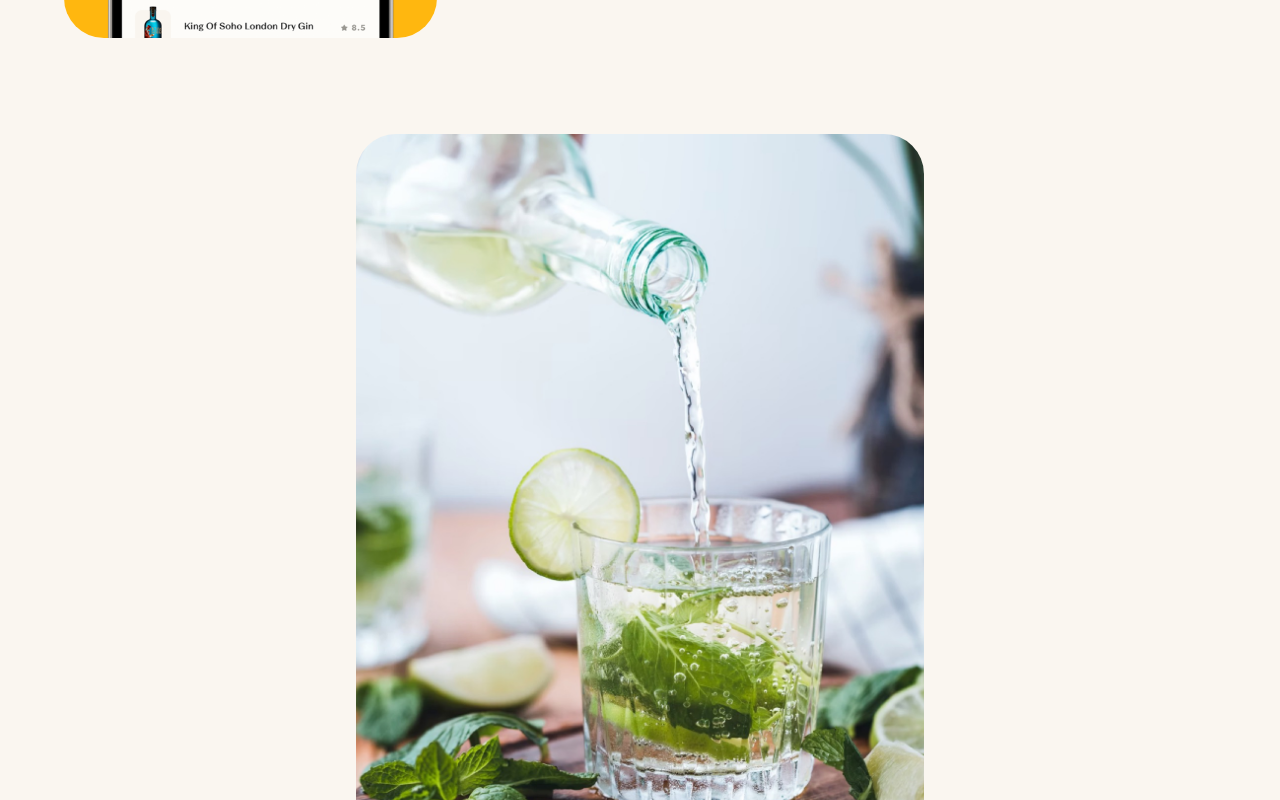
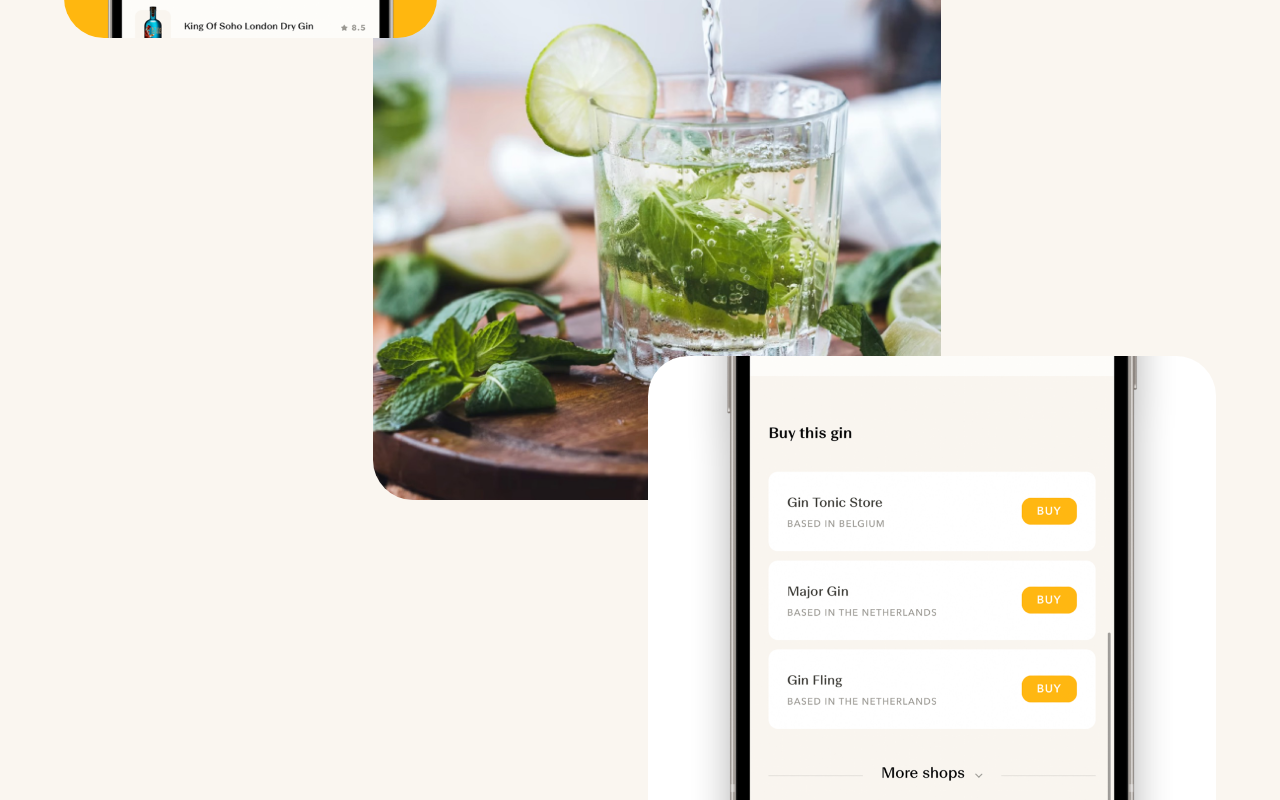
Before and after one commit to isaacdemeers/Ginventory-remake, a Next.js app: page / in a window 1280 px wide. Shown: the part 2960-3760 px from the top of the page. Built offline with nearby package versions, Linux system fonts and the light colour scheme.

Commit message:
J'aime pas les grids 2
Motion ne semble pas permettre le mouvement en Y ainsi que d'autres animations pour les elements en grids.

```diff
--- a/src/components/card.tsx
+++ b/src/components/card.tsx
@@ -15,7 +15,8 @@ interface Props {
 export default function Card({ id, number, text, image, gravity, className }: Props) {
 
     const { scrollYProgress } = useScroll();
-    const yPos = useTransform(scrollYProgress, [0, 1], [0, 100 * id]);
+    const yPos = useTransform(scrollYProgress, [0, 1], [0, 10]);
+
 
     let customContainer = {
         1: 'w-40 h-48',
@@ -83,7 +84,12 @@ export default function Card({ id, number, text, image, gravity, className }: Pr
         card = <Figure />
     }
 
-    return <motion.div className={`${container} ${className}`} >
+    return <motion.div
+        className={`${container} ${className}`}
+        whileInView={{ opacity: 1 }}
+        initial={{ opacity: 0 }}
+        transition={{ duration: 0.5 }}
+    >
         {card}
-    </motion.div >
+    </motion.div>
 }
--- a/src/components/scroll.tsx
+++ b/src/components/scroll.tsx
@@ -24,8 +24,8 @@ export default function Scroll() {
             <Card id={4} image={Picture4} className="col-span-5 row-span-4 col-start-8 row-start-8" />
             <Card id={5} number={'03'} text="Rate or save any Gin" image={Picture5} gravity="top" className="col-span-5 row-span-3 col-start-6 row-start-10" />
             <Card id={6} number={'04'} text="Manage your Collection" image={Picture6} gravity="top" className="col-span-4 row-span-4 col-start-0 row-start-12" />
-            <Card id={7} image={Picture7} className="col-span-6 row-span-4 col-start-4 row-start-14" />
-            <Card id={8} number={'05'} text="Buy Gins from online partner stores" image={Picture8} gravity="bottom" className="col-span-6 row-span-4 col-start-7 row-start-14" />
+            <Card id={7} image={Picture7} className="col-span-6 row-span-4 col-start-5 row-start-13 -translate-x-20 -z-10" />
+            <Card id={8} number={'05'} text="Buy Gins from online partner stores" image={Picture8} gravity="bottom" className="col-span-6 row-span-4 col-start-7 row-start-14 -translate-y-40" />
 
 
 
```
